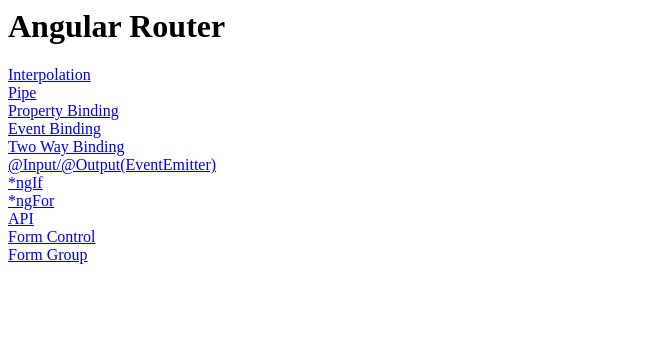
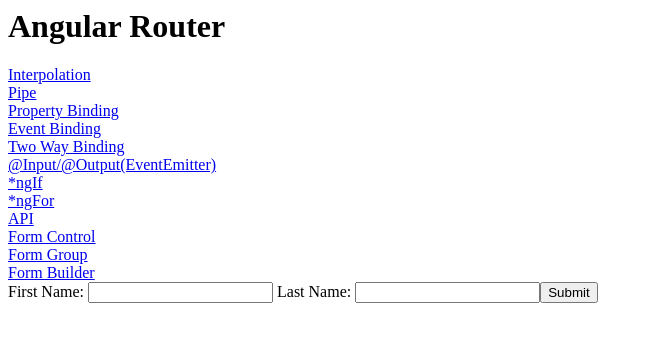
Before and after one commit to QuanticX/angular-quanticx-formation, an Angular app: page /form-builder in a window 1280 px wide. Before the commit this address led to /. Shown: the top 342 px of the page, without its empty margins (0-653 px from the left). Built offline with nearby package versions, Linux system fonts and the light colour scheme.

Commit message:
Form Builder

```diff
--- a/src/app/app.component.html
+++ b/src/app/app.component.html
@@ -21,5 +21,7 @@
   <a routerLink="/form-control" routerLinkActive="active">Form Control</a>
   <br>
   <a routerLink="/form-group" routerLinkActive="active">Form Group</a>
+  <br>
+  <a routerLink="/form-builder" routerLinkActive="active">Form Builder</a>
 </nav>
 <router-outlet></router-outlet>
--- a/src/app/app.module.ts
+++ b/src/app/app.module.ts
@@ -21,6 +21,7 @@
 import { HttpService } from './http.service';
 import { FormControlComponent } from './form-control/form-control.component';
 import { FormGroupComponent } from './form-group/form-group.component';
+import { FormBuilderComponent } from './form-builder/form-builder.component';
 
 const appRoutes: Routes = [
   { path: 'interpolation', component: InterpolationComponent },
@@ -34,13 +35,14 @@
   { path: 'api', component: APIComponent },
   { path: 'form-control', component: FormControlComponent },
   { path: 'form-group', component: FormGroupComponent },
+  { path: 'form-builder', component: FormBuilderComponent },
 ];
 
 
 @NgModule({
   imports:      [ BrowserModule, FormsModule, RouterModule.forRoot( appRoutes ), HttpClientModule, ReactiveFormsModule
  ],
-  declarations: [ AppComponent, InterpolationComponent, PipeComponent, PropertyBindingComponent, EventBindingComponent, TwoWayBindingComponent, ParentComponent, ChildComponent, IfComponent, ForComponent, APIComponent, FormControlComponent, FormGroupComponent ],
+  declarations: [ AppComponent, InterpolationComponent, PipeComponent, PropertyBindingComponent, EventBindingComponent, TwoWayBindingComponent, ParentComponent, ChildComponent, IfComponent, ForComponent, APIComponent, FormControlComponent, FormGroupComponent, FormBuilderComponent ],
   bootstrap:    [ AppComponent ],
   providers: [LogService, {provide: HTTP_INTERCEPTORS, useClass: LogService, multi: true}, HttpService]
 })
--- /dev/null
+++ b/src/app/form-builder/form-builder.component.html
@@ -0,0 +1,11 @@
+<form [formGroup]="profileForm" (ngSubmit)="onSubmit()">
+  <label>
+    First Name:
+    <input type="text" formControlName="firstName">
+  </label>
+  <label>
+    Last Name:
+    <input type="text" formControlName="lastName">
+  </label>
+  <button type="submit" [disabled]="!profileForm.valid">Submit</button>
+</form>
--- /dev/null
+++ b/src/app/form-builder/form-builder.component.ts
@@ -0,0 +1,23 @@
+import { Component, OnInit } from '@angular/core';
+import { FormBuilder } from '@angular/forms';
+
+@Component({
+  selector: 'app-form-builder',
+  templateUrl: './form-builder.component.html',
+  styleUrls: ['./form-builder.component.css']
+})
+export class FormBuilderComponent implements OnInit {
+
+    profileForm = this.fb.group({
+      firstName: [''],
+      lastName: ['']
+    });
+  constructor(private fb: FormBuilder) { }  onSubmit() {
+    console.warn(this.profileForm.value);
+  }
+
+
+  ngOnInit() {
+  }
+
+}
```
Also changed, not shown: src/app/form-builder/form-builder.component.css (added).
